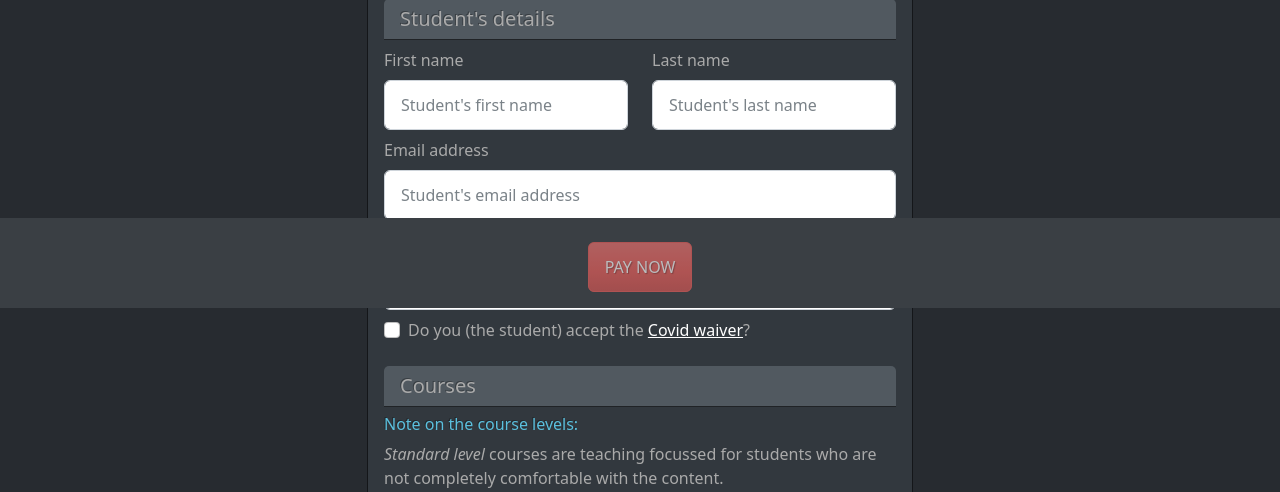
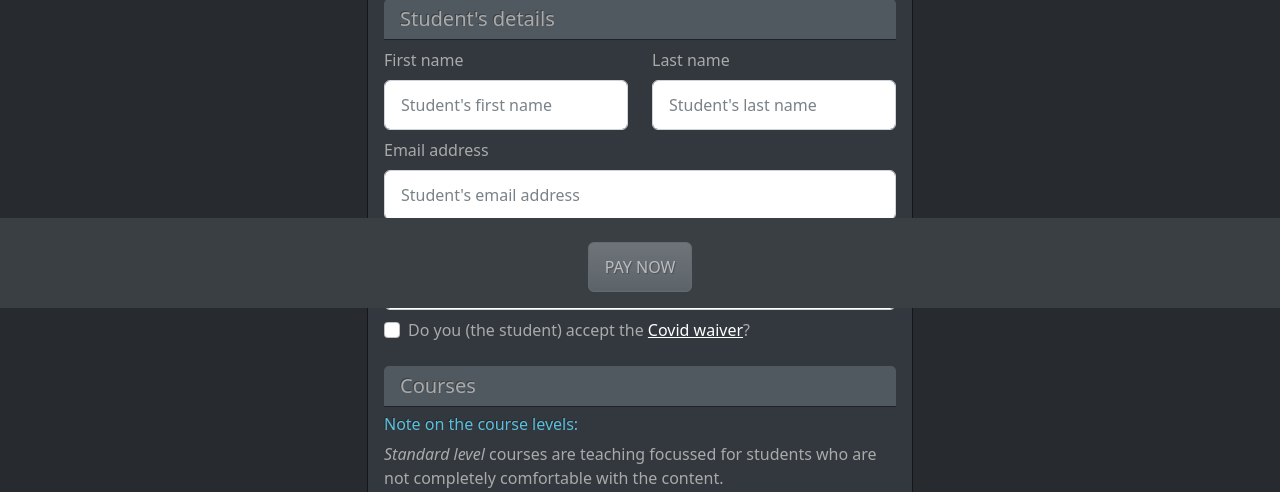
Before and after one commit to jononunes/seminar-signup, a Django app: page / in a window 1280 px wide. Shown: the part 492-984 px from the top of the page. Run offline with Django 3.2, Linux system fonts and the light colour scheme; data that the repository does not hold is empty.

Commit message:
Changed pay button colour.

```diff
--- a/database/static/database/helpers.js
+++ b/database/static/database/helpers.js
@@ -30,8 +30,10 @@ function reset_payment_button() {
     if (has_selected_one_checkbox) {
         button.disabled = false;
         text.textContent = "Total cost: R" + get_total_cost(tickedCheckboxes)
+        button.className = "btn btn-success"
     } else {
         button.disabled = true;
         text.textContent = "Please select at least one seminar"
+        button.className = "btn btn-secondary"
     }
 }
--- a/database/templates/database/signup_form.html
+++ b/database/templates/database/signup_form.html
@@ -142,7 +142,7 @@
                 <h3 class="text-center" id="paymentText"></h3>
             </div>
             <div class="d-flex justify-content-center">
-                <button disabled type="submit" value="OK" class="btn btn-danger" id="paymentButton">PAY NOW</button>
+                <button disabled type="submit" value="OK" class="btn btn-secondary" id="paymentButton">PAY NOW</button>
             </div>
         </div>
     </footer>
```
